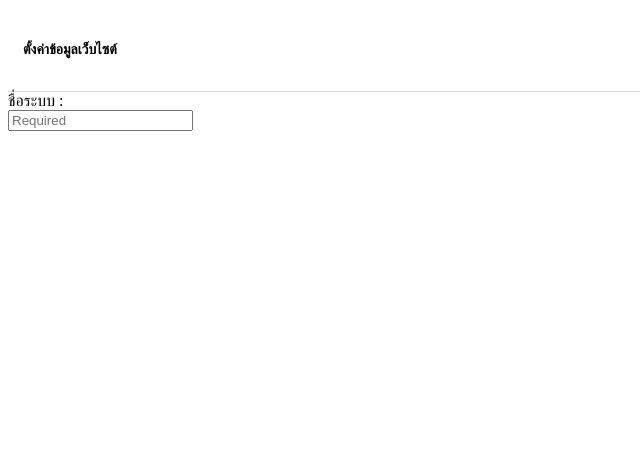
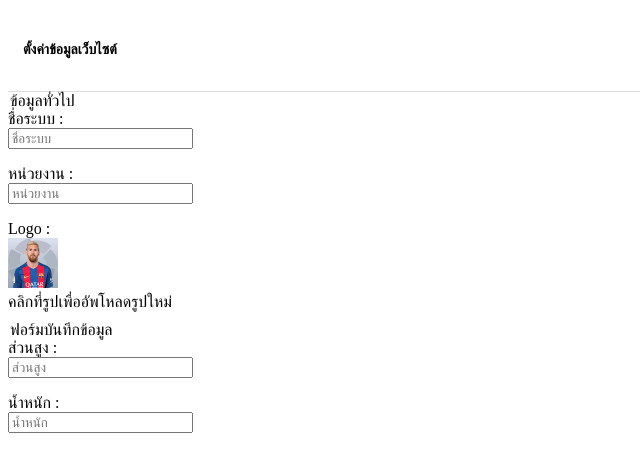
Before and after one commit to sahaki/mimi_acad, a PHP site: page /app/setting_general/form.php in a window 1280 px wide. Shown: the top 472 px of the page, without its empty margins (0-640 px from the left). Run offline with PHP 8.4, Linux system fonts and the light colour scheme.

Commit message:
- Update setting form

```diff
--- a/app/assets/css/custom.css
+++ b/app/assets/css/custom.css
@@ -51,3 +51,8 @@
 .hideobject{
     display: none;
 }
+
+legend{
+    font-size: 14px;
+    margin-bottom: 0;
+}
--- a/app/setting_general/form.php
+++ b/app/setting_general/form.php
@@ -4,34 +4,12 @@
 
 
 <!-- ================== BEGIN PAGE LEVEL JS ================== -->
-<script src="../assets/plugins/twitter-bootstrap-wizard/jquery.bootstrap.wizard.min.js"></script>
-<script src="../assets/plugins/custom_wizards/blankon.form.js"></script>
+<script src="../assets/js/ui-modal-notification.demo.min.js"></script>
+<script src="../assets/plugins/jquery-cookie/jquery.cookie.js"></script>
 <!-- ================== END PAGE LEVEL JS ================== -->
 <div id="content" class="content">
     <div class="row">
-        <div class="col-md-6 ui-sortable">
-            <div class="panel panel-inverse">
-                <div class="panel-heading">
-                    <div class="panel-heading-btn">
-                        <a href="javascript:;" class="btn btn-xs btn-icon btn-circle btn-default" data-click="panel-expand" data-original-title="" title=""><i class="fa fa-expand"></i></a>
-                        <a href="javascript:;" class="btn btn-xs btn-icon btn-circle btn-success" data-click="panel-reload"><i class="fa fa-repeat"></i></a>
-                        <a href="javascript:;" class="btn btn-xs btn-icon btn-circle btn-warning" data-click="panel-collapse"><i class="fa fa-minus"></i></a>
-                        <a href="javascript:;" class="btn btn-xs btn-icon btn-circle btn-danger" data-click="panel-remove"><i class="fa fa-times"></i></a>
-                    </div>
-                    <h4 class="panel-title">ตั้งค่าข้อมูลเว็บไซต์</h4>
-                </div>
-                <div class="panel-body panel-form">
-                    <form class="form-horizontal form-bordered" data-parsley-validate="true" name="demo-form" novalidate="">
-                        <div class="form-group">
-                            <label class="control-label col-md-4 col-sm-4" for="fullname">ชื่อระบบ :</label>
-                            <div class="col-md-6 col-sm-6">
-                                <input class="form-control" type="text" id="fullname" name="fullname" placeholder="Required" data-parsley-required="true" data-parsley-id="8558"><ul class="parsley-errors-list" id="parsley-id-8558"></ul>
-                            </div>
-                        </div>
-                    </form>
-                </div>
-            </div>
+        <div class="col-md-12 ui-sortable">
+            <?php include "general_tab.php";?>
         </div>
-    </div>
-
 </div>
--- /dev/null
+++ b/app/setting_general/general_tab.php
@@ -0,0 +1,49 @@
+<div class="panel panel-inverse" data-sortable-id="ui-modal-notification-1">
+    <div class="panel-heading">
+        <div class="panel-heading-btn">
+            <a href="javascript:;" class="btn btn-sm btn-icon btn-circle btn-warning" data-click="panel-expand" data-original-title="" title=""><i class="fa fa-expand"></i></a>
+        </div>
+        <h4 class="panel-title">ตั้งค่าข้อมูลเว็บไซต์</h4>
+    </div>
+    <div class="panel-body">
+        <form class="form-horizontal form-bordered" data-parsley-validate="true" name="demo-form" novalidate="">
+            <div class="form-group">
+                <legend>ข้อมูลทั่วไป</legend>
+                <label class="control-label col-md-3 col-sm-3" for="fullname">ชื่อระบบ :</label>
+                <div class="col-md-8 col-sm-8">
+                    <input class="form-control" type="text" id="fullname" name="fullname" placeholder="ชื่อระบบ" data-parsley-required="true" data-parsley-id="8558"><ul class="parsley-errors-list" id="parsley-id-8558"></ul>
+                </div>
+                <label class="control-label col-md-3 col-sm-3" for="fullname">หน่วยงาน :</label>
+                <div class="col-md-8 col-sm-8">
+                    <input class="form-control" type="text" id="fullname" name="fullname" placeholder="หน่วยงาน" data-parsley-required="true" data-parsley-id="8558"><ul class="parsley-errors-list" id="parsley-id-8558"></ul>
+                </div>
+                <label class="control-label col-md-3 col-sm-3" for="fullname">Logo :</label>
+                <div class="col-md-8 col-sm-8">
+                    <img src="../../media/person_register/images.jpg" width="50"><br>
+                    <div style="margin-top:5px;">คลิกที่รูปเพื่ออัพโหลดรูปใหม่</div>
+                </div>
+            </div>
+            <div class="form-group" style="margin-top: 10px;">
+                <legend>ฟอร์มบันทึกข้อมูล</legend>
+                <label class="control-label col-md-3 col-sm-3" for="fullname">ส่วนสูง :</label>
+                <div class="col-md-8 col-sm-8">
+                    <div class="col-md-2" style="margin: 0; padding: 0;">
+                        <input class="form-control" type="text" id="fullname" name="fullname" placeholder="ส่วนสูง" data-parsley-required="true" data-parsley-id="8558"><ul class="parsley-errors-list" id="parsley-id-8558"></ul>
+                    </div>
+                </div>
+
+                <label class="control-label col-md-3 col-sm-3" for="fullname">น้ำหนัก :</label>
+                <div class="col-md-8 col-sm-8">
+                    <div class="col-md-2" style="margin: 0; padding: 0;">
+                        <input class="form-control" type="text" id="fullname" name="fullname" placeholder="น้ำหนัก" data-parsley-required="true" data-parsley-id="8558"><ul class="parsley-errors-list" id="parsley-id-8558"></ul>
+                    </div>
+                </div>
+
+
+
+
+
+            </div>
+        </form>
+    </div>
+</div>
```
Also changed, not shown: app/setting_general/form_tab.php (added, +21 -0 lines).
